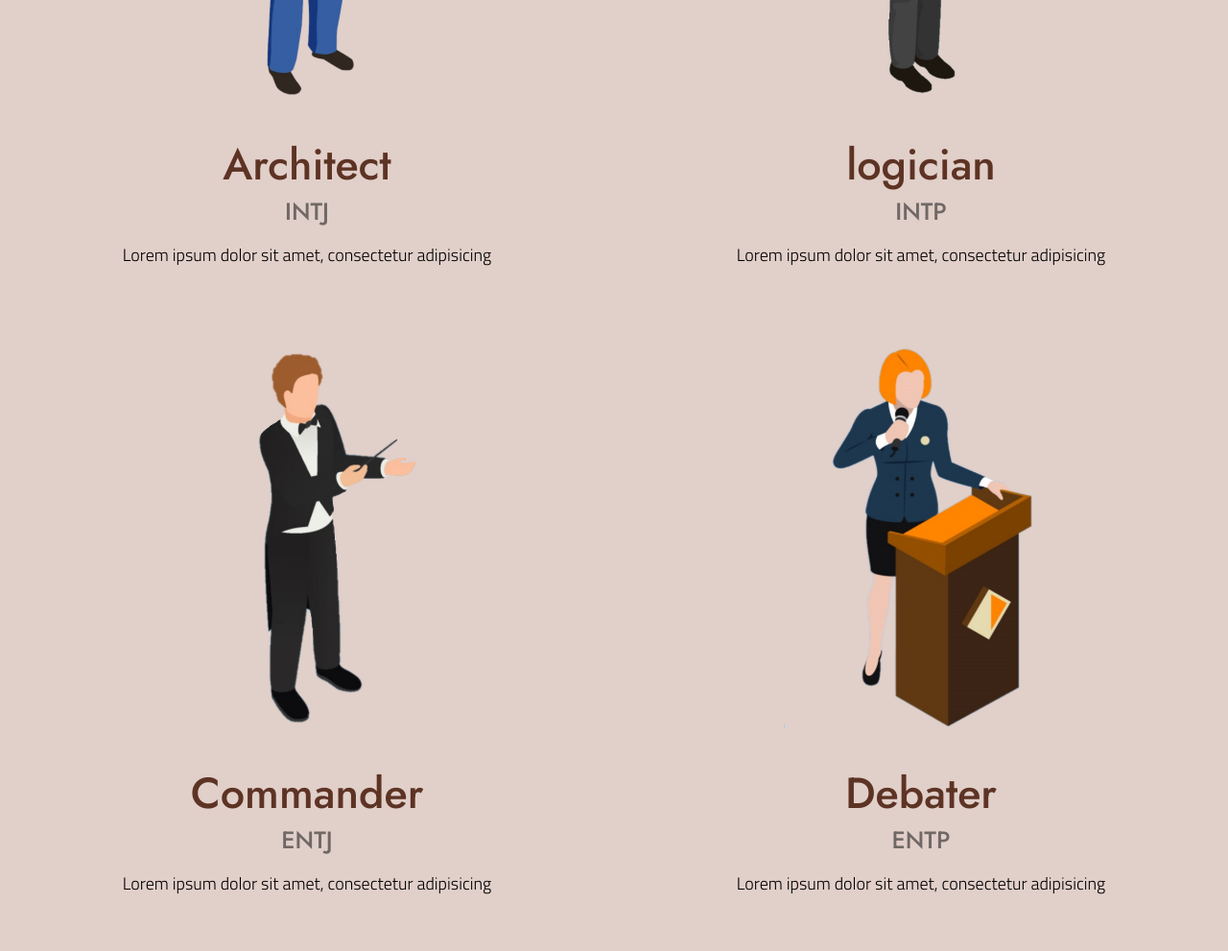
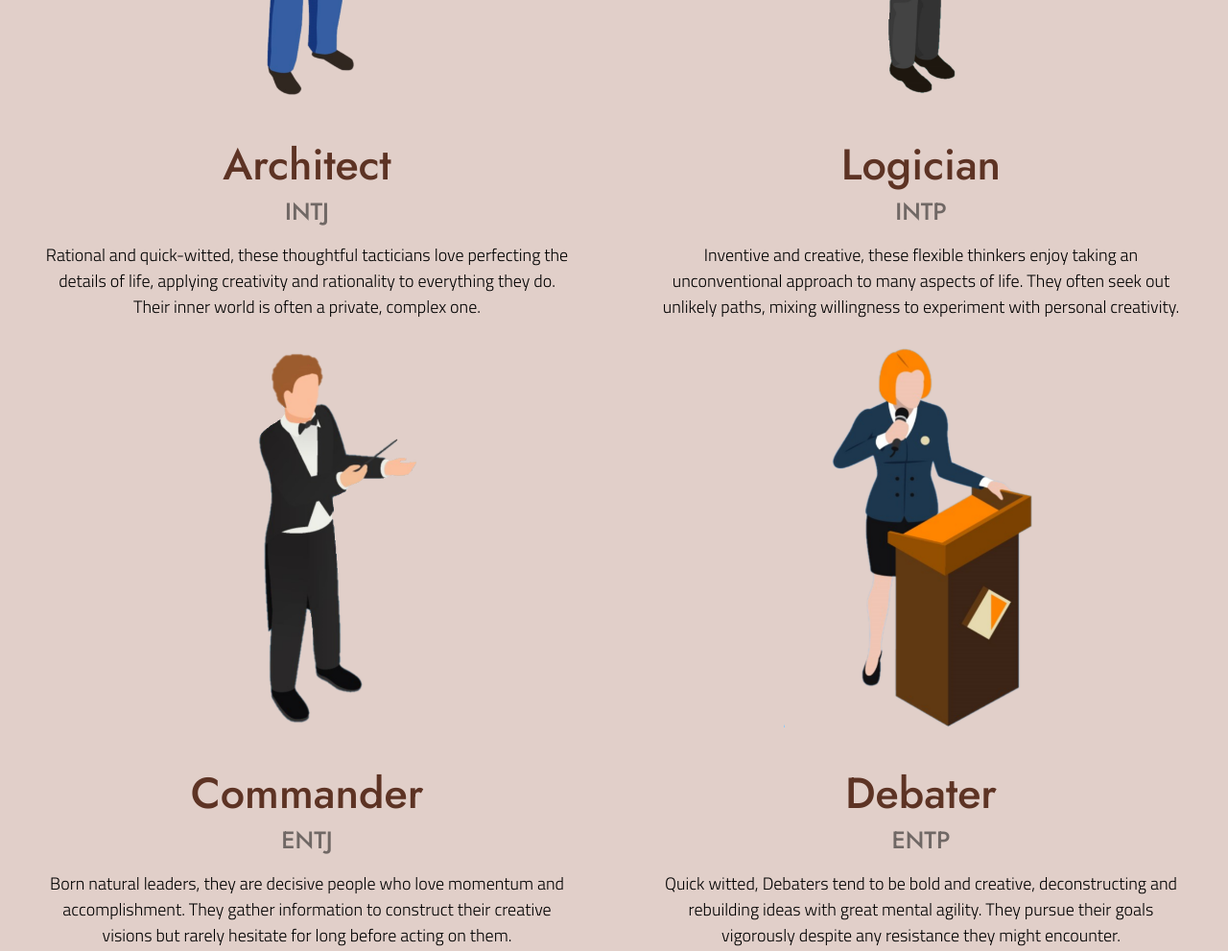
Before and after one commit to K11En/Psyche-2, a plain HTML site: page type.html in a window 1280 px wide. Shown: the part 1520-2511 px from the top of the page at 96% size. Drawn offline with nearby package versions, Linux system fonts and the light colour scheme.

Commit message:
Update type.html and README.md

```diff
--- a/type.html
+++ b/type.html
@@ -43,15 +43,15 @@
 				<img src="characters/Architect.png">
 				<h1>Architect</h1>
 				<p>INTJ</p>
-				<div class="describe">Lorem ipsum dolor sit amet, consectetur adipisicing</div>
+				<div class="describe">Rational and quick-witted, these thoughtful tacticians love perfecting the details of life, applying creativity and rationality to everything they do. Their inner world is often a private, complex one.</div>
 			</div>
 
 			<div class="t2">
 				<a href="#"></a>
 				<img src="characters/Logician.png">
-				<h1>logician</h1>
+				<h1>Logician</h1>
 				<p>INTP</p>
-				<div class="describe">Lorem ipsum dolor sit amet, consectetur adipisicing</div>
+				<div class="describe">Inventive and creative, these flexible thinkers enjoy taking an unconventional approach to many aspects of life. They often seek out unlikely paths, mixing willingness to experiment with personal creativity.</div>
 			</div>
 
 			<div class="t3">
@@ -59,7 +59,7 @@
 				<img src="characters/Commander.png">
 				<h1>Commander</h1>
 				<p>ENTJ</p>
-				<div class="describe">Lorem ipsum dolor sit amet, consectetur adipisicing</div>
+				<div class="describe">Born natural leaders, they are decisive people who love momentum and accomplishment. They gather information to construct their creative visions but rarely hesitate for long before acting on them.</div>
 			</div>
 
 			<div class="t4">
@@ -67,7 +67,7 @@
 				<img src="characters/Debater.png">
 				<h1>Debater</h1>
 				<p>ENTP</p>
-				<div class="describe">Lorem ipsum dolor sit amet, consectetur adipisicing</div>
+				<div class="describe">Quick witted, Debaters tend to be bold and creative, deconstructing and rebuilding ideas with great mental agility. They pursue their goals vigorously despite any resistance they might encounter.</div>
 			</div>
 		</div>
 
@@ -86,7 +86,7 @@
 				<img src="characters/Advocate.png">
 				<h1>Advocate</h1>
 				<p>INFJ</p>
-				<div class="describe">Lorem ipsum dolor sit amet, consectetur adipisicing</div>
+				<div class="describe">With a deep sense of idealism and integrity, Advocates  tend to approach life with deep thoughtfulness and imagination. Their inner vision, personal values, and a quiet, principled version of humanism guide them in all things.</div>
 			</div>
 
 			<div class="t2">
@@ -94,7 +94,7 @@
 				<img src="characters/Mediator.png">
 				<h1>Mediator</h1>
 				<p>INFP</p>
-				<div class="describe">Lorem ipsum dolor sit amet, consectetur adipisicing</div>
+				<div class="describe">Caring in nature, a Mediator tends to be quiet, open-minded, and imaginative. They apply a caring and creative approach to everything they do.</div>
 			</div>
 
 			<div class="t3">
@@ -102,7 +102,7 @@
 				<img src="characters/Protagonist.png">
 				<h1>Protagonist</h1>
 				<p>ENFJ</p>
-				<div class="describe">Lorem ipsum dolor sit amet, consectetur adipisicing</div>
+				<div class="describe">Charismatic and passionate, these warm, forthright types love helping others. They tend to have strong ideas and values. They back their perspective with the creative energy to achieve their goals.</div>
 			</div>
 
 			<div class="t4">
@@ -110,7 +110,7 @@
 				<img src="characters/Campaigner.png">
 				<h1>Campaigner</h1>
 				<p>ENFP</p>
-				<div class="describe">Lorem ipsum dolor sit amet, consectetur adipisicing</div>
+				<div class="describe">Being true free spirits, Campaigners tend to embrace big ideas and actions that reflect their sense of hope and goodwill toward others. Their vibrant energy can flow in many directions.</div>
 			</div>
 		</div>
 
@@ -130,7 +130,7 @@
 				<img src="characters/Logistician.png">
 				<h1>Logistician</h1>
 				<p>ISTJ</p>
-				<div class="describe">Lorem ipsum dolor sit amet, consectetur adipisicing</div>
+				<div class="describe">Responsible and having tireless dedication to duty, these people tend to be reserved yet willful, with a rational outlook on life. They compose their actions carefully and carry them out with methodical purpose.</div>
 			</div>
 
 			<div class="t2">
@@ -138,7 +138,7 @@
 				<img src="characters/Defender.png">
 				<h1>Defender</h1>
 				<p>ISFJ</p>
-				<div class="describe">Lorem ipsum dolor sit amet, consectetur adipisicing</div>
+				<div class="describe">Analytical and sensitive, these people tend to be warm and unassuming in their own steady way. They’re efficient and responsible, giving careful attention to practical details in their daily lives.</div>
 			</div>
 
 			<div class="t3">
@@ -146,7 +146,7 @@
 				<img src="characters/Executive.png">
 				<h1>Executive</h1>
 				<p>ENTJ</p>
-				<div class="describe">Lorem ipsum dolor sit amet, consectetur adipisicing</div>
+				<div class="describe">Representatives of tradition and order, an Executive possesses great fortitude, emphatically following their own sensible judgment. They often serve as a stabilizing force among others, able to offer solid direction amid adversity.</div>
 			</div>
 
 			<div class="t4">
@@ -154,7 +154,7 @@
 				<img src="characters/Consul.png">
 				<h1>Consul</h1>
 				<p>ESFJ</p>
-				<div class="describe">Lorem ipsum dolor sit amet, consectetur adipisicing</div>
+				<div class="describe">Consuls are attentive and people-focused, and they enjoy taking part in their social community, being social butterflies. Their achievements are guided by decisive values, and they willingly offer guidance to others.</div>
 			</div>
 		</div>
 
@@ -174,7 +174,7 @@
 				<img src="characters/Virtuoso.png">
 				<h1>Virtuoso</h1>
 				<p>ISTP</p>
-				<div class="describe">Lorem ipsum dolor sit amet, consectetur adipisicing</div>
+				<div class="describe">Having cool rationalism and spirited curiousity, they tend to have an individualistic mindset, pursuing goals without needing much external connection. They engage in life with inquisitiveness and personal skill, varying their approach as needed.</div>
 			</div>
 
 			<div class="t2">
@@ -182,7 +182,7 @@
 				<img src="characters/Adventurer.png">
 				<h1>Adventurer</h1>
 				<p>ISFP</p>
-				<div class="describe">Lorem ipsum dolor sit amet, consectetur adipisicing</div>
+				<div class="describe">True artists, Adventurers tend to have open minds, approaching life, new experiences, and people with grounded warmth. Their ability to stay in the moment helps them uncover exciting potentials.</div>
 			</div>
 
 			<div class="t3">
@@ -190,7 +190,7 @@
 				<img src="characters/Entrepreneur.png">
 				<h1>Entrepreneur</h1>
 				<p>ESTP</p>
-				<div class="describe">Lorem ipsum dolor sit amet, consectetur adipisicing</div>
+				<div class="describe">Having an impact on their immediate surroundings, Entrepreneurs tend to be energetic and action-oriented, deftly navigating whatever is in front of them. They love uncovering life’s opportunities, whether socializing with others or in more personal pursuits.</div>
 			</div>
 
 			<div class="t4">
@@ -198,7 +198,7 @@
 				<img src="characters/Entertainer.png">
 				<h1>Entertainer</h1>
 				<p>ESFP</p>
-				<div class="describe">Lorem ipsum dolor sit amet, consectetur adipisicing</div>
+				<div class="describe">Entertainers love vibrant experiences, engaging in life eagerly and taking pleasure in discovering the unknown. They can be very social, often encouraging others into shared activities.</div>
 			</div>
 		</div>
 
```
Also changed, not shown: README.md.
